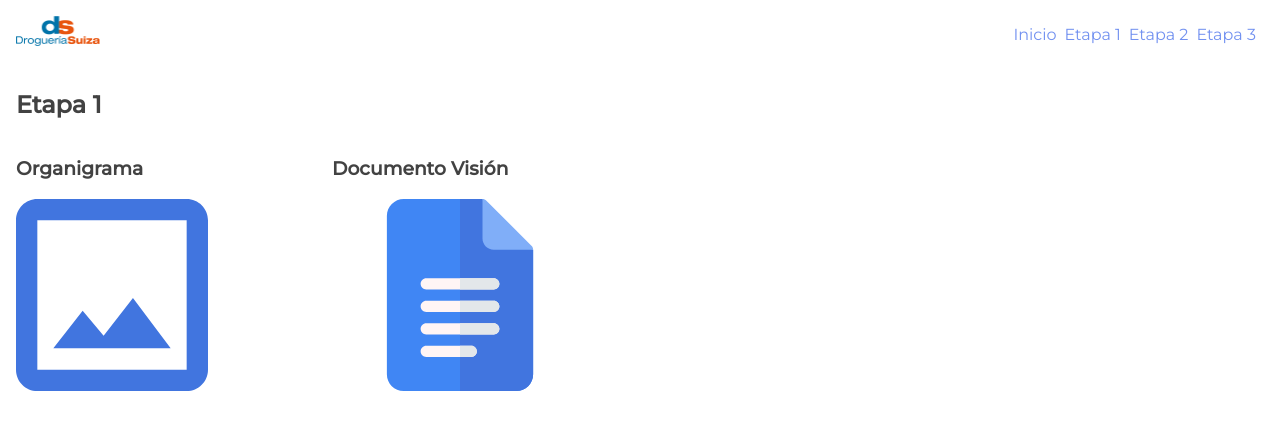
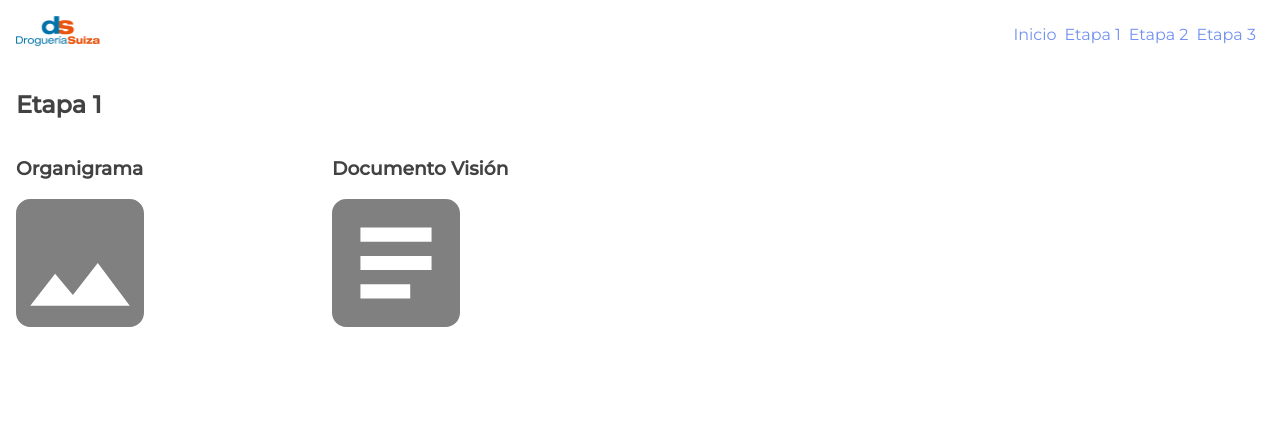
Before and after one commit to fabianvelizok/tfi, a React (Create React App) app: page /#/stage-1 in a window 1280 px wide. Shown: the top 430 px of the page. Built offline with nearby package versions, Linux system fonts and the light colour scheme.

Commit message:
Add modal and improve styles

```diff
--- a/public/index.html
+++ b/public/index.html
@@ -18,6 +18,7 @@
   <body>
     <noscript>You need to enable JavaScript to run this app.</noscript>
     <div id="root"></div>
+    <div id="modal-root"></div>
     <!--
       This HTML file is a template.
       If you open it directly in the browser, you will see an empty page.
--- a/src/components/File/File.css
+++ b/src/components/File/File.css
@@ -1,3 +1,11 @@
 .file {
   cursor: pointer;
 }
+
+.file:hover .iconImg {
+  fill: #D93025;
+}
+
+.file:hover .iconDoc {
+  fill: #4285F4;
+}
--- a/src/components/File/File.js
+++ b/src/components/File/File.js
@@ -1,18 +1,31 @@
+import { useState } from "react";
+
 import cx from 'classnames';
 import IconImg from "../IconImg/IconImg";
 import IconDoc from "../IconDoc/IconDoc";
+import Modal from "../Modal/Modal";
+import Iframe from "../Iframe/Iframe";
 
 import './File.css';
 
 function File(props) {
   const { className, path, type, title } = props;
+  const [isModalOpen, setIsModalOpen] = useState(false);
 
   const classes = cx(['file', className]);
 
   return (
-    <div className={classes} onClick={() => {alert("Implementar popup!")}}>
-      <h3>{title}</h3>
-      {type === "img" ? <IconImg /> : <IconDoc />}
+    <div>
+      <div className={classes} onClick={() => { setIsModalOpen(!isModalOpen) }}>
+        <h3>{title}</h3>
+        {type === "img" ? <IconImg /> : <IconDoc />}
+      </div>
+
+      {isModalOpen && (
+        <Modal title={title} onCloseHandler={() => { setIsModalOpen(false) }}>
+          <Iframe src={path} />
+        </Modal>
+      )}
     </div>
   );
 };
--- a/src/components/Home/Home.js
+++ b/src/components/Home/Home.js
@@ -5,7 +5,7 @@ import './Home.css';
 function Home(props) {
   const { className } = props;
 
-  const classes = cx(['stage', className]);
+  const classes = cx(['home', className]);
 
   return (
     <div className={classes} >
--- a/src/components/IconDoc/IconDoc.css
+++ b/src/components/IconDoc/IconDoc.css
@@ -1,2 +1,3 @@
-.icon {
+.iconDoc {
+  fill: gray;
 }
--- a/src/components/IconDoc/IconDoc.js
+++ b/src/components/IconDoc/IconDoc.js
@@ -5,12 +5,10 @@ import './IconDoc.css';
 function IconDoc(props) {
   const { className } = props;
 
-  const classes = cx(['icon', className]);
+  const classes = cx(['iconDoc', className]);
 
   return (
-    <div className={classes}>
-      <svg height="192px" width="256" viewBox="0 0 512 512"><path d="M451 135l-105-30L316 0H106C81.147 0 61 20.147 61 45v422c0 24.853 20.147 45 45 45h300c24.853 0 45-20.147 45-45z" fill="#4086f4" /><path d="M451 135v332c0 24.853-20.147 45-45 45H256V0h60l30 105z" fill="#4175df" /><path d="M451 135H346c-16.5 0-30-13.5-30-30V0c3.9 0 7.8 1.5 10.499 4.501l120 120C449.5 127.2 451 131.1 451 135z" fill="#80aef8" /><path d="M346 241H166c-8.291 0-15-6.709-15-15s6.709-15 15-15h180c8.291 0 15 6.709 15 15s-6.709 15-15 15zM346 301H166c-8.291 0-15-6.709-15-15s6.709-15 15-15h180c8.291 0 15 6.709 15 15s-6.709 15-15 15zM346 361H166c-8.291 0-15-6.709-15-15s6.709-15 15-15h180c8.291 0 15 6.709 15 15s-6.709 15-15 15zM286 421H166c-8.291 0-15-6.709-15-15s6.709-15 15-15h120c8.291 0 15 6.709 15 15s-6.709 15-15 15z" fill="#fff5f5" /><g><path d="M256 421h30c8.291 0 15-6.709 15-15s-6.709-15-15-15h-30zM256 361h90c8.291 0 15-6.709 15-15s-6.709-15-15-15h-90zM256 301h90c8.291 0 15-6.709 15-15s-6.709-15-15-15h-90zM256 241h90c8.291 0 15-6.709 15-15s-6.709-15-15-15h-90z" fill="#e3e7ea" /></g></svg>
-    </div>
+    <svg className={classes} height="128px" width="128px" viewBox="0 0 459 459"><path d="M408 0H51C22.95 0 0 22.95 0 51v357c0 28.05 22.95 51 51 51h357c28.05 0 51-22.95 51-51V51c0-28.05-22.95-51-51-51zm-51 153H102v-51h255v51zm0 102H102v-51h255v51zm-76.5 102H102v-51h178.5v51z"/></svg>
   );
 };
 
--- a/src/components/IconImg/IconImg.css
+++ b/src/components/IconImg/IconImg.css
@@ -1,2 +1,3 @@
-.icon {
+.iconImg {
+  fill: gray;
 }
--- a/src/components/IconImg/IconImg.js
+++ b/src/components/IconImg/IconImg.js
@@ -5,12 +5,10 @@ import './IconImg.css';
 function IconImg(props) {
   const { className } = props;
 
-  const classes = cx(['icon', className]);
+  const classes = cx(['iconImg', className]);
 
   return (
-    <div className={classes}>
-      <svg height="256" width="256" fill="#4175df" viewBox="0 0 512 512"><path d="M233.92 198.08l-58.667 75.52-41.92-50.347-58.666 75.414h234.666z" /><path d="M341.333 0H42.667C19.093 0 0 19.093 0 42.667v298.667C0 364.907 19.093 384 42.667 384h298.667C364.907 384 384 364.907 384 341.333V42.667C384 19.093 364.907 0 341.333 0zm0 341.333H42.667V42.667h298.667v298.666z" /></svg>
-    </div>
+    <svg className={classes} height="128px" width="128px" fill="#4175df" viewBox="0 0 459 459"><path d="M459 408V51c0-28.05-22.95-51-51-51H51C22.95 0 0 22.95 0 51v357c0 28.05 22.95 51 51 51h357c28.05 0 51-22.95 51-51zM140.25 267.75l63.75 76.5 89.25-114.75L408 382.5H51l89.25-114.75z"/></svg>
   );
 };
 
--- /dev/null
+++ b/src/components/Iframe/Iframe.css
@@ -0,0 +1,7 @@
+.iframe {
+  position: absolute;
+  top: 0;
+  left: 0;
+  width: 100%;
+  height: 100%;
+}
--- /dev/null
+++ b/src/components/Iframe/Iframe.js
@@ -0,0 +1,24 @@
+import cx from "classnames";
+
+import './Iframe.css';
+
+function Iframe(props) {
+  const { className, src } = props;
+
+  const classes = cx(['iframe', className]);
+
+  return (
+    <iframe
+      className={classes}
+      src={src}
+      frameborder="0"
+      allowfullscreen
+      />
+  );
+};
+
+Iframe.defaultProps = {
+  className: undefined
+}
+
+export default Iframe;
--- /dev/null
+++ b/src/components/Modal/Modal.css
@@ -0,0 +1,41 @@
+#modal-root {
+  position: relative;
+  z-index: 999;
+}
+
+.modal {
+  background-color: rgba(0,0,0,0.85);
+  position: fixed;
+  height: 100%;
+  width: 100%;
+  top: 0;
+  left: 0;
+}
+
+.modal__container {
+  display: flex;
+  flex-direction: column;
+}
+
+.modal__header {
+  color: white;
+  display: flex;
+  justify-content: space-between;
+  height: 55px;
+}
+
+.modal__title {
+  margin: 1rem 0;
+}
+
+.modal__close {
+  background: none;
+  border: none;
+  color: white;
+  cursor: pointer;
+}
+
+.modal__content {
+  height: calc(100vh - 55px);
+  position: relative;
+}
--- /dev/null
+++ b/src/components/Modal/Modal.js
@@ -0,0 +1,41 @@
+import Container from "../Container/Container";
+
+import './Modal.css';
+
+import { Component } from "react";
+import ReactDOM from 'react-dom';
+
+const modalRoot = document.getElementById('modal-root');
+
+class Modal extends Component {
+  constructor(props) {
+    super(props);
+    this.el = document.createElement('div');
+    this.el.classList.add("modal");
+  }
+
+  componentDidMount() {
+    modalRoot.appendChild(this.el);
+  }
+
+  componentWillUnmount() {
+    modalRoot.removeChild(this.el);
+  }
+
+  render() {
+    return ReactDOM.createPortal(
+      <Container className="modal__container">
+        <div className="modal__header">
+          <h3 className="modal__title">{this.props.title}</h3>
+          <button className="modal__close" type="button" onClick={this.props.onCloseHandler}>X</button>
+        </div>
+        <div className="modal__content">
+          {this.props.children}
+        </div>
+      </Container>,
+      this.el,
+    );
+  }
+}
+
+export default Modal;
```
Also changed, not shown: 2 other files (tests, documents, lock files or other folders).
